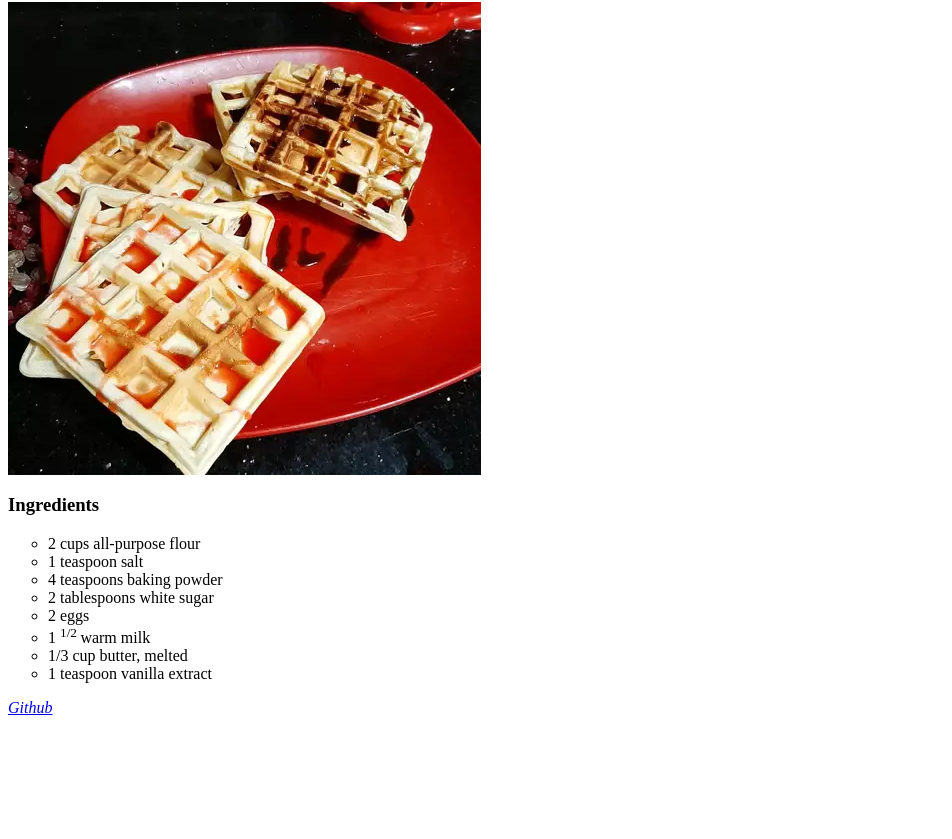
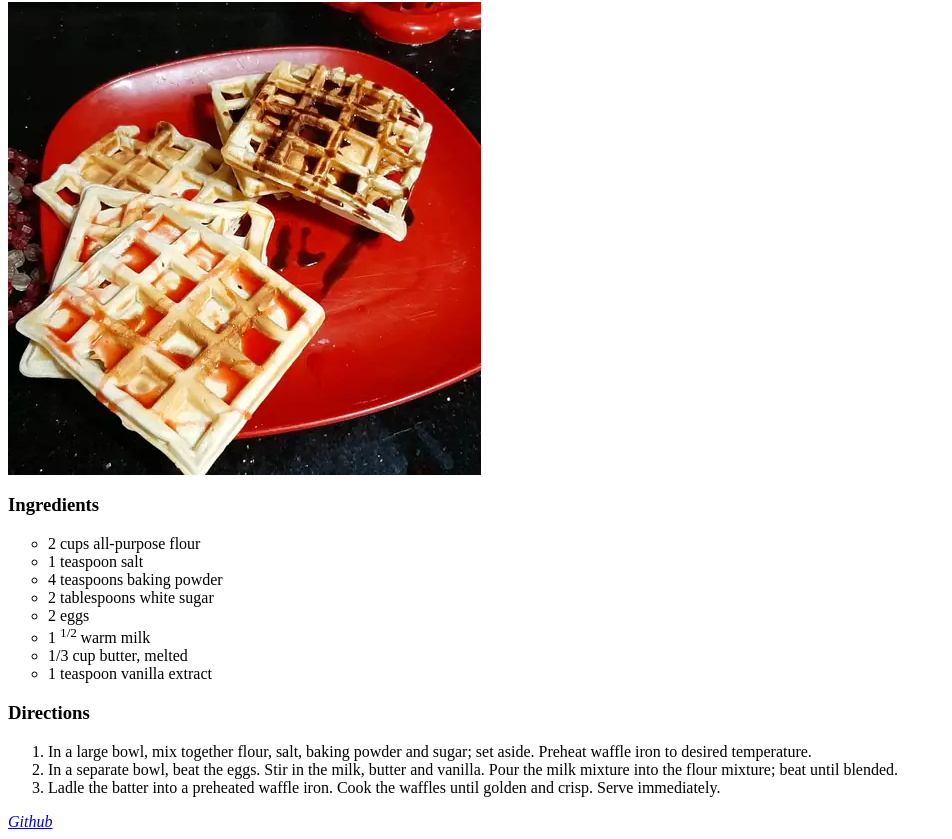
Before and after one commit to nevin-riot/odin-recipes, a plain HTML site: page recipes/classic-waffle.html in a window 1280 px wide. Shown: the part 64-903 px from the top of the page, without its empty margins (0-952 px from the left). Before the commit the page ends 800 px from the top, so only its background shows below. Drawn offline with Linux system fonts and the light colour scheme.

Commit message:
Add Classic Waffle Directions

```diff
--- a/recipes/classic-waffle.html
+++ b/recipes/classic-waffle.html
@@ -28,6 +28,15 @@
         <li>1 teaspoon vanilla extract
         </li>
       </ul>
+      <h3>Directions</h3>
+     <ol id="direction" class="direction" type="1">
+       <li>In a large bowl, mix together flour, salt, baking powder and sugar; set aside. Preheat waffle iron to desired temperature.</li>
+         <li>In a separate bowl, beat the eggs. Stir in the milk, butter and vanilla. Pour the milk mixture into the flour mixture; beat until blended.</li>
+
+
+           <li>Ladle the batter into a preheated waffle iron. Cook the waffles until golden and crisp. Serve immediately.</li>
+     </ol>
+
       <address>
         <a href="github.com/nevin-riot">Github
         </a>
```
